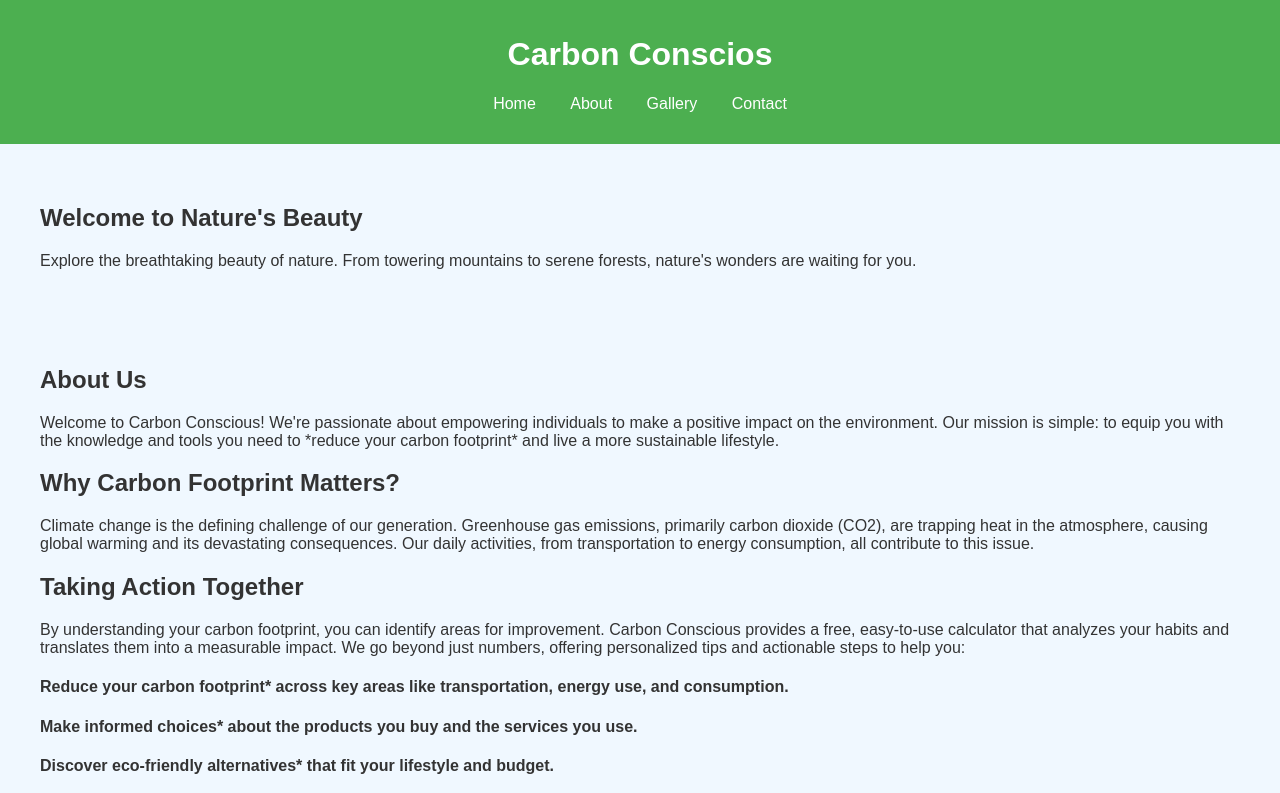
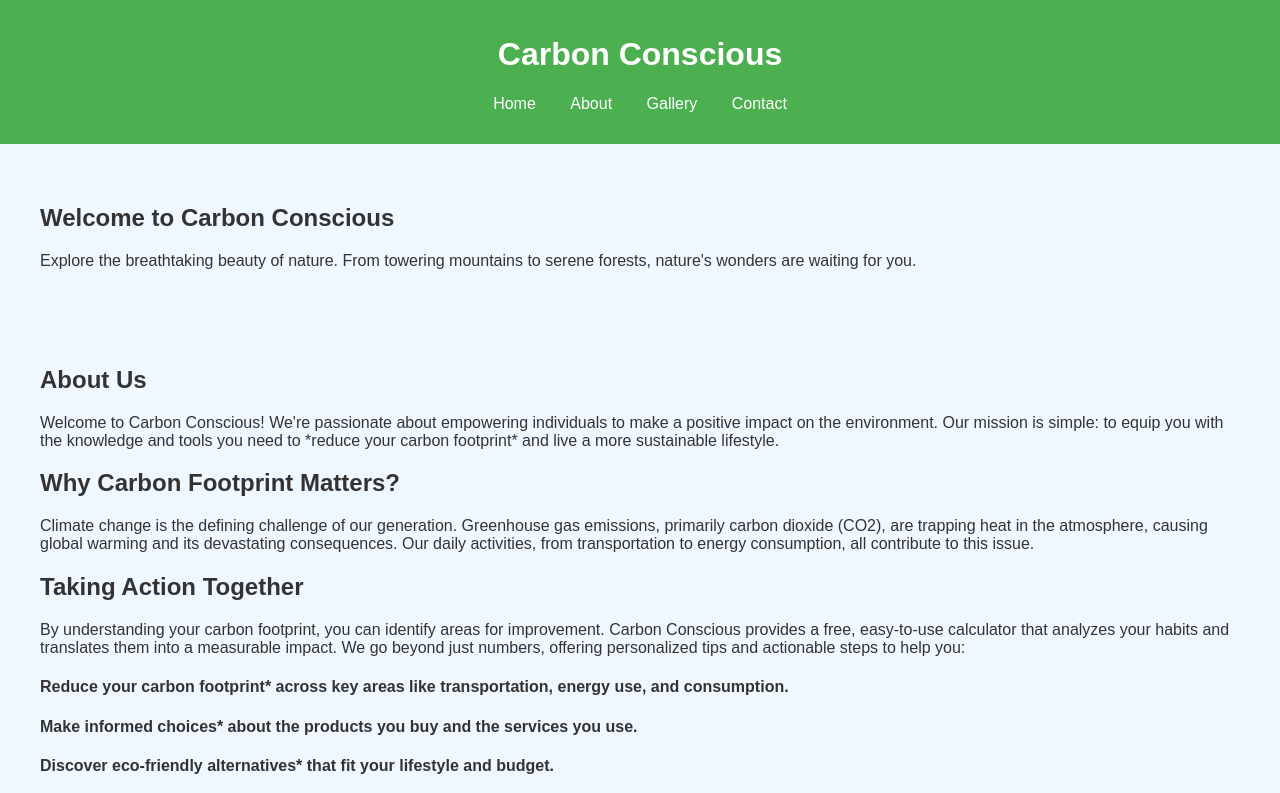
Before and after one commit to masterduck-maker/carbon-footprint, a plain HTML site: page index.html in a window 1280 px wide. Shown: the top 793 px of the page. Drawn offline with Linux system fonts and the light colour scheme.

Commit message:
Update index.html

```diff
--- a/index.html
+++ b/index.html
@@ -8,7 +8,7 @@
 </head>
 <body>
     <header>
-        <h1>Carbon Conscios</h1>
+        <h1>Carbon Conscious</h1>
         <nav>
             <ul>
                 <li><a href="#home">Home</a></li>
@@ -20,7 +20,7 @@
     </header>
 
     <section id="home">
-        <h2>Welcome to Nature's Beauty</h2>
+        <h2>Welcome to Carbon Conscious</h2>
         <p>Explore the breathtaking beauty of nature. From towering mountains to serene forests, nature's wonders are waiting for you.</p>
     </section>
 
```
